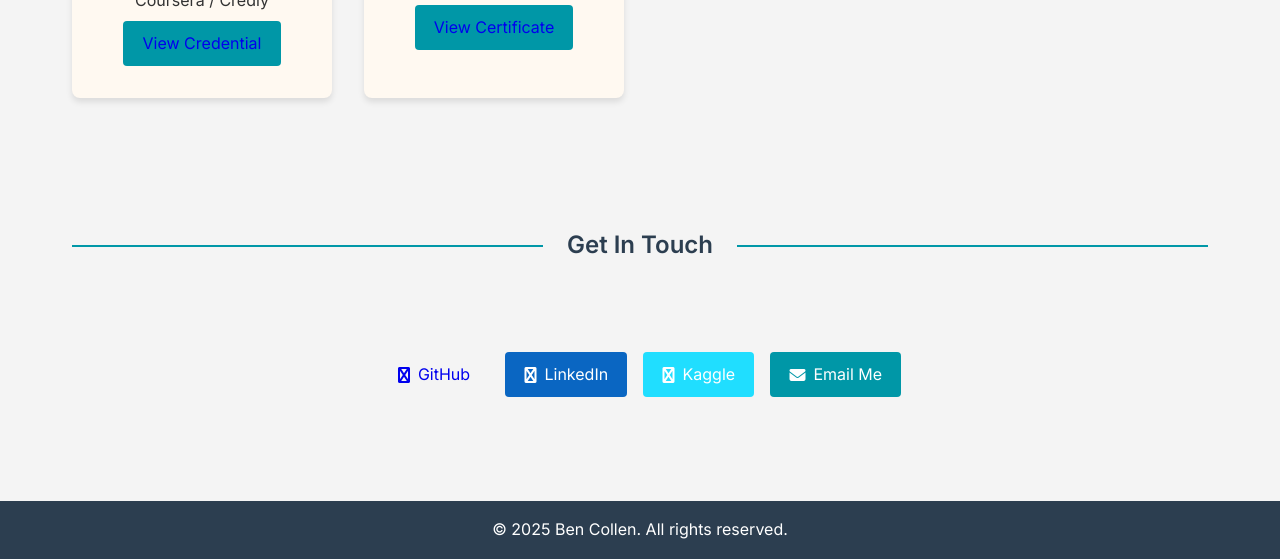
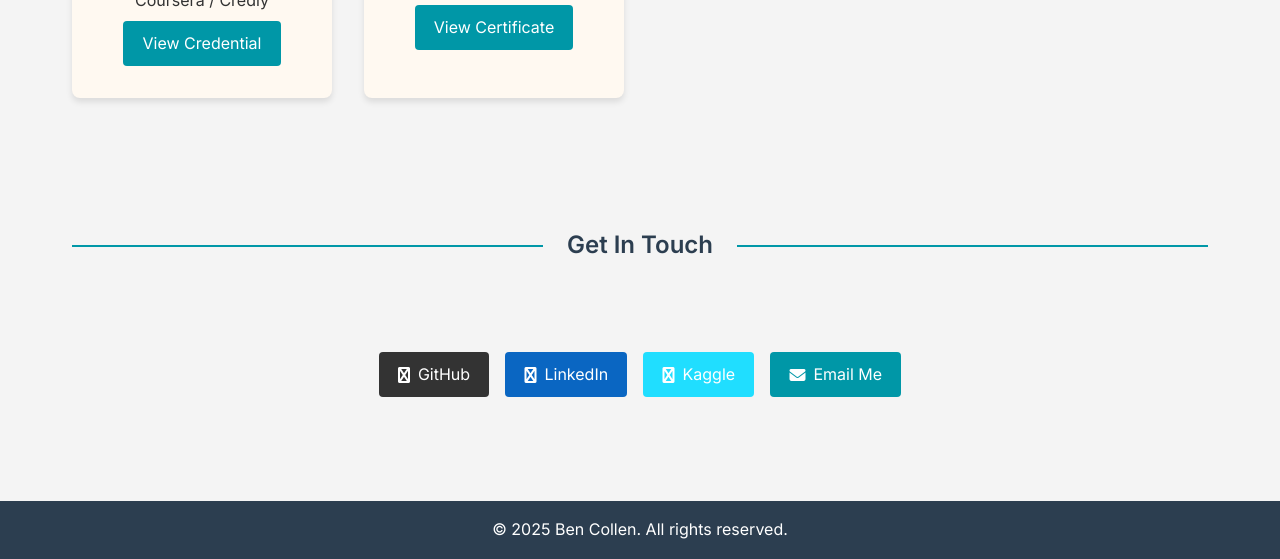
Before and after one commit to irons28/portfolio, a plain HTML site: page index.html in a window 1280 px wide. Shown: the part 2093-2652 px from the top of the page. Drawn offline with Linux system fonts and the light colour scheme.

Commit message:
fixed a couple of errors in .css

```diff
--- a/css/style.css
+++ b/css/style.css
@@ -262,7 +262,7 @@ body {
 
 .cert-btn {
   background: var(--accent);
-  colour: white;
+  color: white;
 }
 
 /* ===== CV SECTION ===== */
@@ -319,7 +319,7 @@ body {
   padding: 2rem;
 }
 
-.github-btn { background: #333: color: white; }
+.github-btn { background: #333; color: white; }
 .linkedin-btn { background: #0a66c2; color: white; }
 .kaggle-btn { background: #20deff; color: white; }
 .email-btn { background: var(--accent); color: white; }
@@ -346,7 +346,7 @@ body {
 
   .btn-group {
     flex-direction: column;
-    align_items: stretch;
+    align-items: stretch;
   }
 
   .btn-group .btn {
```
